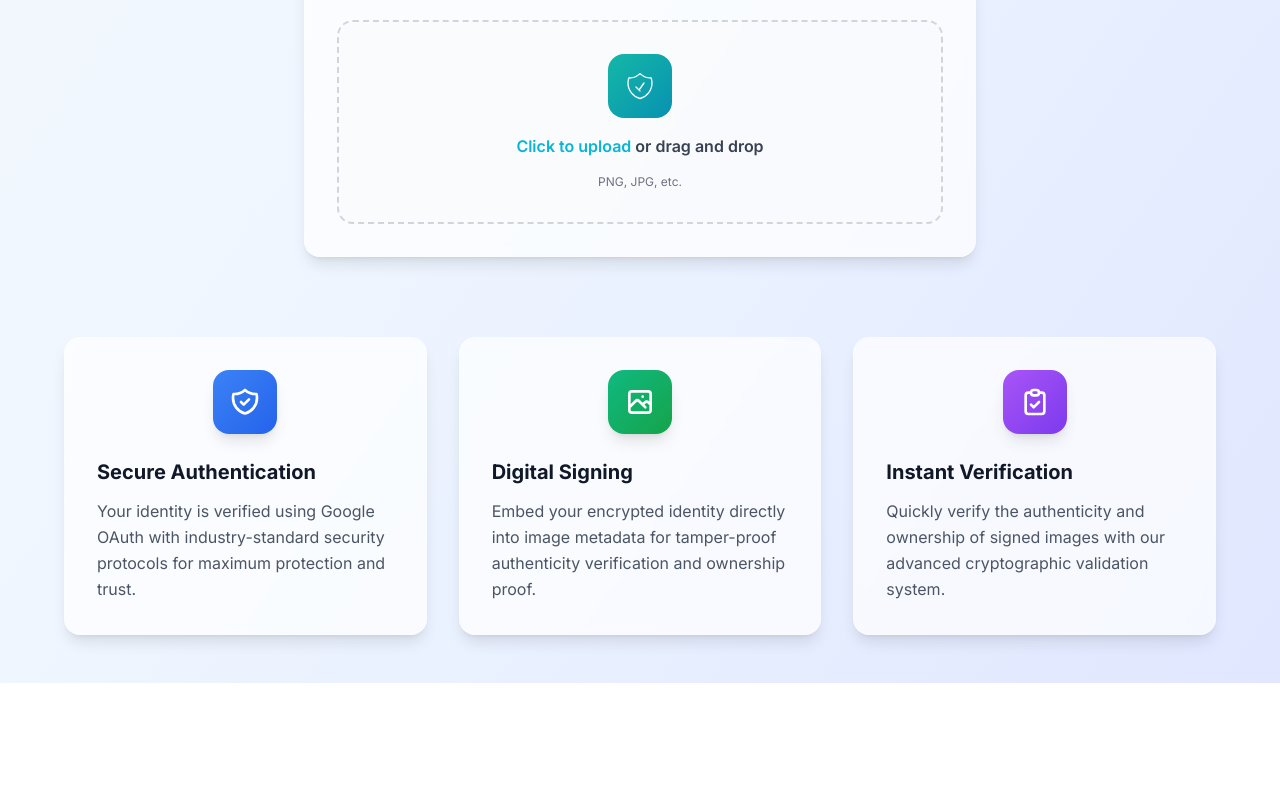
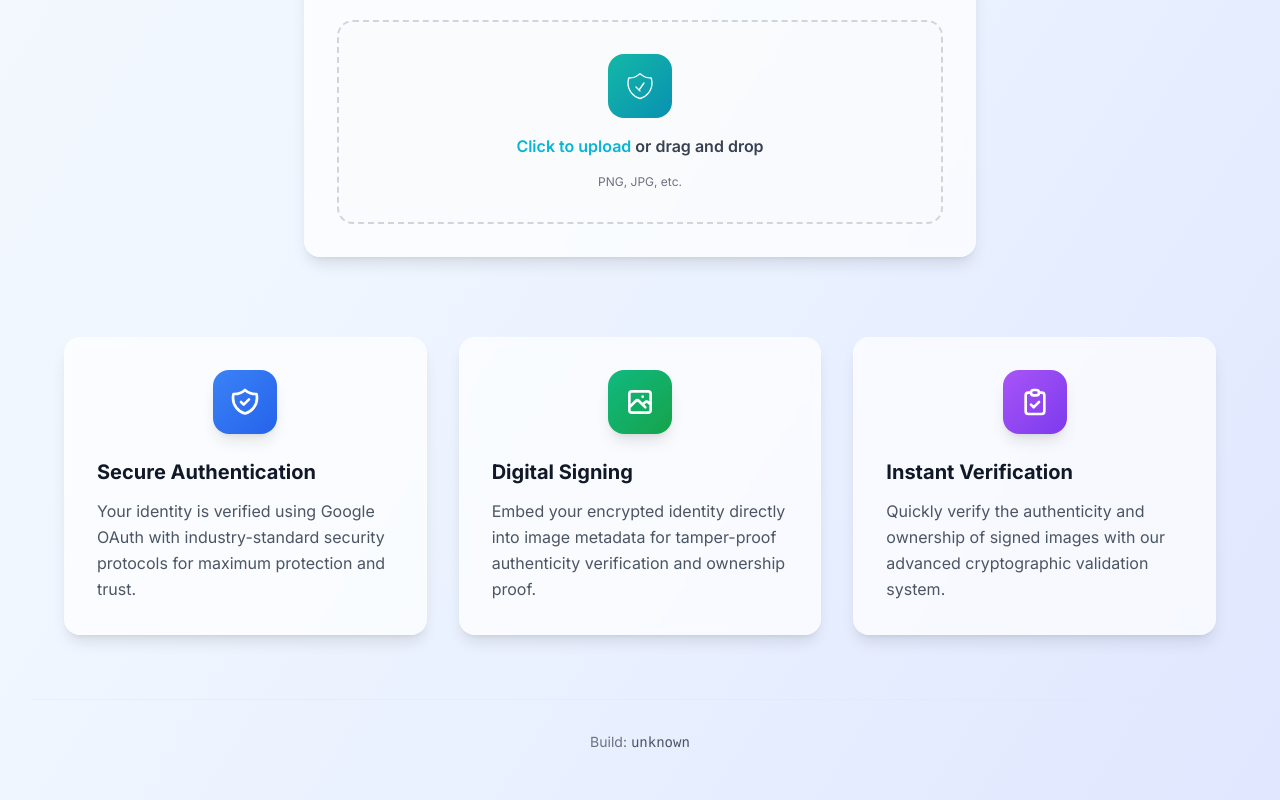
Before and after one commit to seansoreilly/image-sign, a Next.js app: page / in a window 1280 px wide. Shown: the part 1179-1979 px from the top of the page. Before the commit the page ends 1862 px from the top, so only its background shows below. Built offline with nearby package versions, Linux system fonts and the light colour scheme; no server answers.

Commit message:
feat: add git commit version display

```diff
--- a/next.config.js
+++ b/next.config.js
@@ -1,6 +1,33 @@
 /** @type {import('next').NextConfig} */
+const { execSync } = require("child_process");
+
+// Get git commit hash at build time
+function getGitCommitHash() {
+  // First try Vercel's environment variable (available during Vercel builds)
+  if (process.env.VERCEL_GIT_COMMIT_SHA) {
+    const shortHash = process.env.VERCEL_GIT_COMMIT_SHA.substring(0, 7);
+    console.log("Using Vercel commit hash:", shortHash);
+    return shortHash;
+  }
+
+  // Fallback to git command for local development
+  try {
+    const hash = execSync("git rev-parse --short HEAD", {
+      encoding: "utf8",
+    }).trim();
+    console.log("Using local git commit hash:", hash);
+    return hash;
+  } catch (error) {
+    console.warn("Could not get git commit hash:", error.message);
+    return "unknown";
+  }
+}
+
 const nextConfig = {
   // App directory is stable in Next.js 13+, no experimental flag needed
+  env: {
+    GIT_COMMIT_HASH: getGitCommitHash(),
+  },
   images: {
     remotePatterns: [
       {
--- a/src/app/page.tsx
+++ b/src/app/page.tsx
@@ -17,9 +17,9 @@ export default function Home() {
                 Secure image signing with digital authentication
               </h2>
               <p className="text-lg text-gray-600 max-w-2xl mx-auto">
-                Protect your digital assets with cryptography.
-                Sign in with your Google account and embed your verified email
-                address into your images.
+                Protect your digital assets with cryptography. Sign in with your
+                Google account and embed your verified email address into your
+                images.
               </p>
             </div>
 
@@ -150,6 +150,18 @@ export default function Home() {
             </article>
           </div>
         </section>
+
+        {/* Footer with Git Commit Hash */}
+        <footer className="mt-16 pt-8 border-t border-gray-200/50">
+          <div className="text-center">
+            <p className="text-sm text-gray-500">
+              Build:{" "}
+              <span className="font-mono text-gray-600">
+                {process.env.GIT_COMMIT_HASH || "unknown"}
+              </span>
+            </p>
+          </div>
+        </footer>
       </main>
     </div>
   );
```
